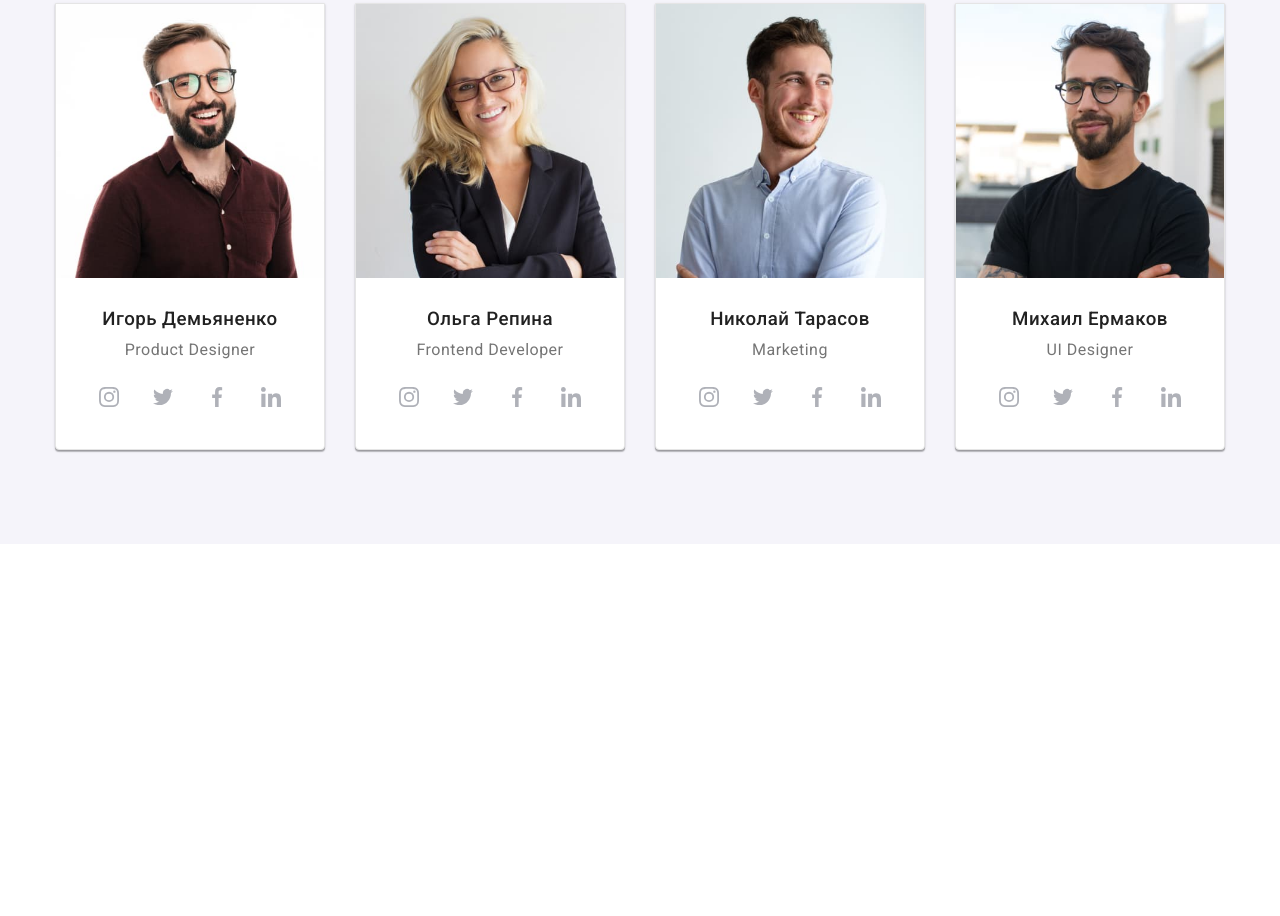
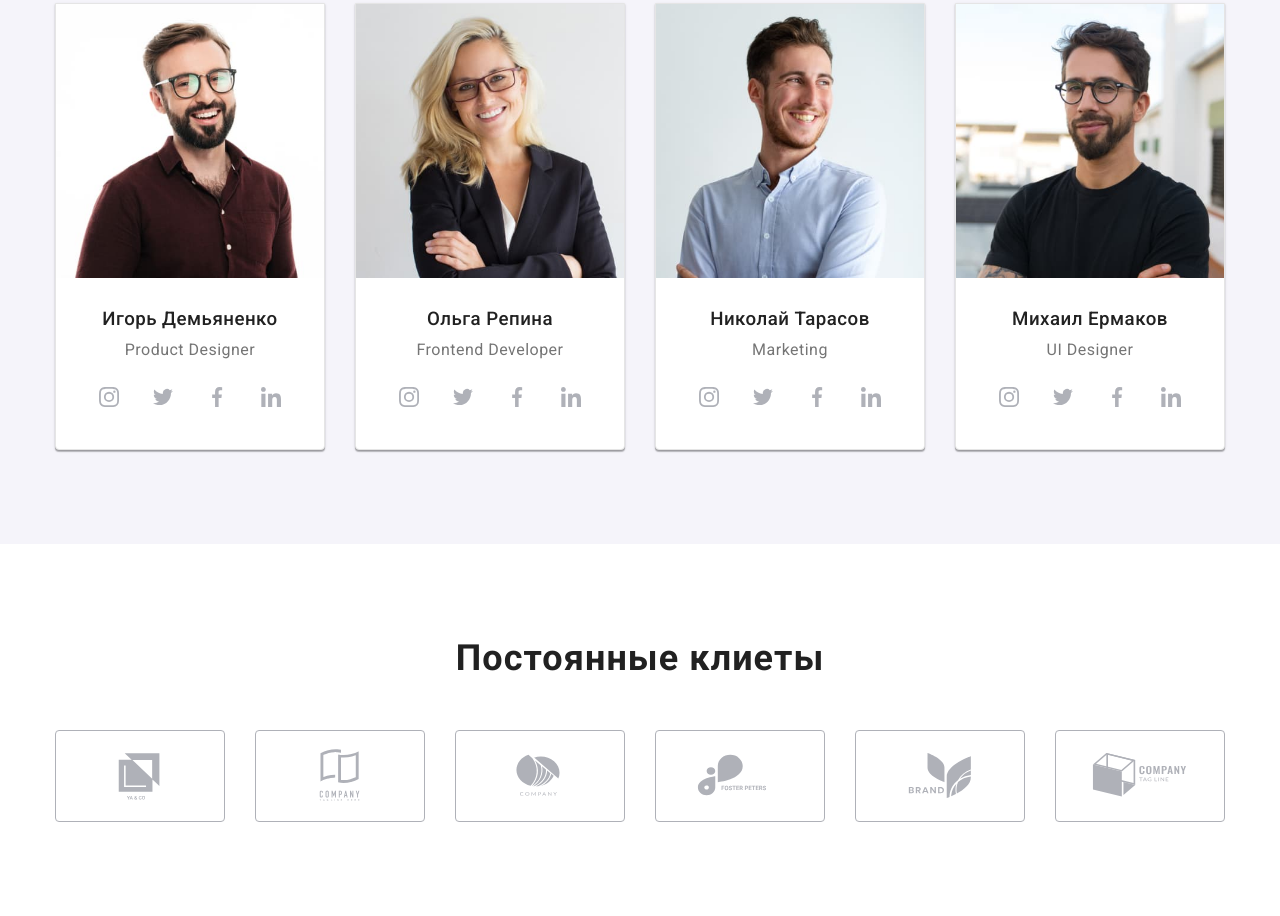
Before and after one commit to Marse11/goit-markup-hw-08, a plain HTML site: page index.html in a window 1280 px wide. Shown: the part 1701-2617 px from the top of the page. Before the commit the page ends 2245 px from the top, so only its background shows below. Drawn offline with nearby package versions, Linux system fonts and the light colour scheme.

Commit message:
Додає адаптацію в постійних клієнтів

```diff
--- a/index.html
+++ b/index.html
@@ -435,7 +435,7 @@
           </ul>
         </div>
       </section>
-      <!-- <section class="clients section">
+      <section class="clients section">
         <div class="container">
           <h2 class="clients__title">Постоянные клиеты</h2>
           <ul class="clients-list list">
@@ -483,7 +483,7 @@
             </li>
           </ul>
         </div>
-      </section> -->
+      </section>
     </main>
     <!-- <footer class="footer">
       <div class="container container__flex">
--- a/sass/layout/_regular-clients.scss
+++ b/sass/layout/_regular-clients.scss
@@ -2,8 +2,19 @@
   display: flex;
   align-items: center;
   justify-content: center;
-  &__item:not(:last-child) {
-    margin-right: 30px;
+  flex-wrap: wrap;
+  gap: 30px;
+}
+
+.clients-list__item {
+  width: calc((100% - 30px) / 2);
+
+  @include tablet {
+    width: calc((100% - 60px) / 3);
+  }
+
+  @include desktop {
+    width: calc((100% - 150px) / 6);
   }
 }
 
@@ -11,7 +22,7 @@
   display: flex;
   align-items: center;
   justify-content: center;
-  width: 170px;
+  width: 100%;
   height: 92px;
   border: 1px solid var(--social-icon-color);
   border-radius: 4px;
```
Also changed, not shown: css/main.css, css/main.min.css, 2 other files.
